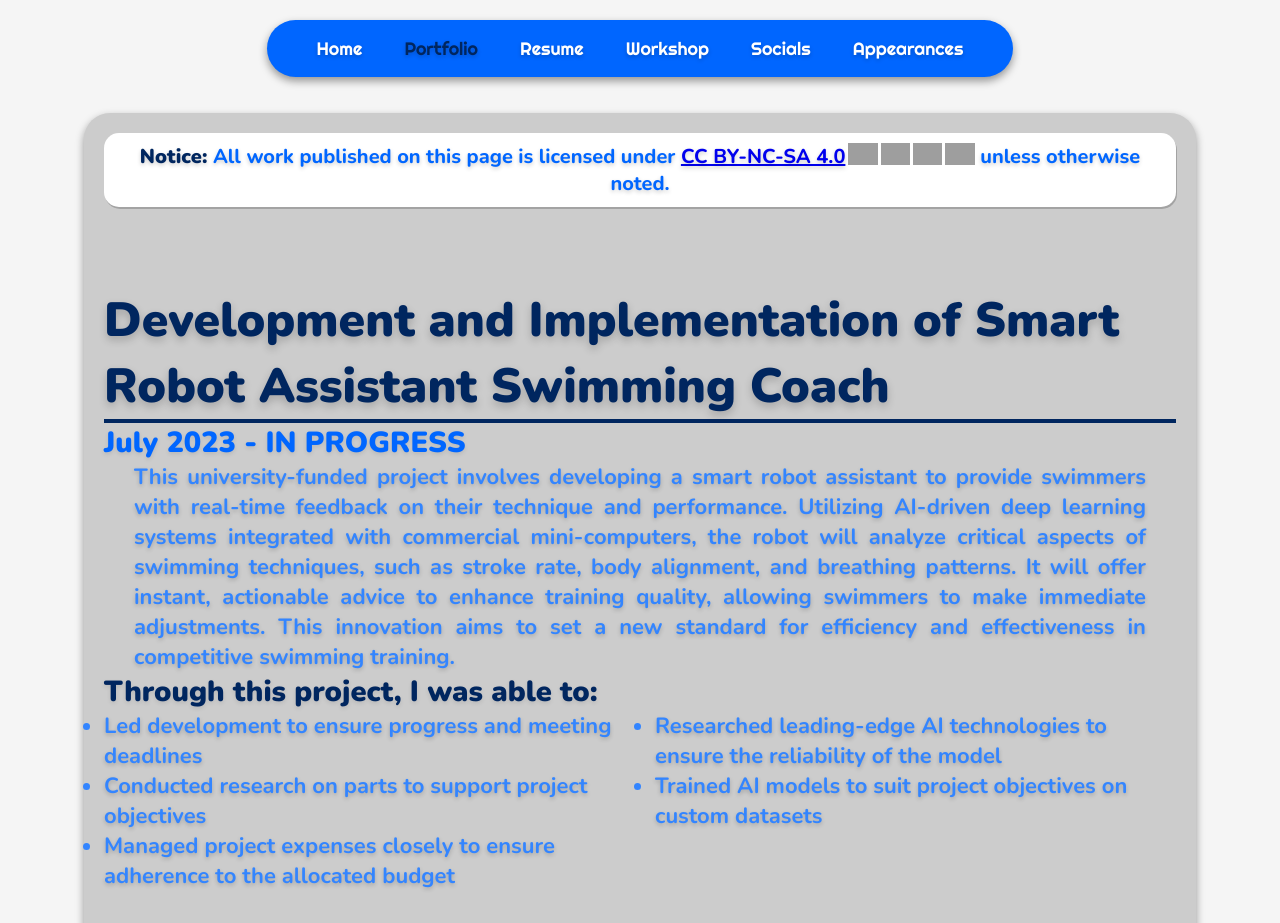
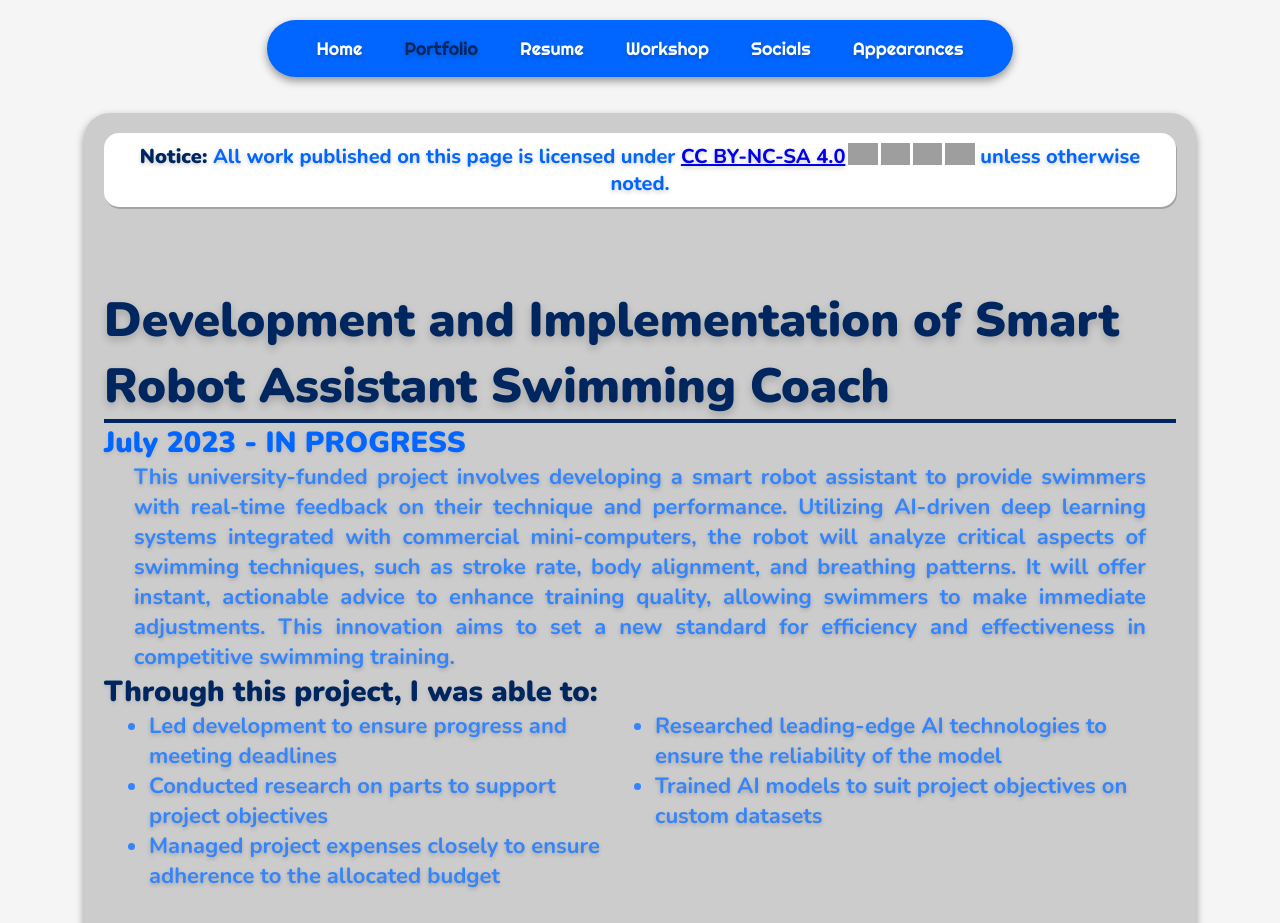
Before and after one commit to LaudersP/pwldigital-website-v2, a React (Create React App) app: page /portfolio in a window 1280 px wide. Shown: the top 923 px of the page. Built offline with nearby package versions, Linux system fonts and the light colour scheme; grey boxes are pictures that could not be loaded.

Commit message:
style: Added left margin back to ul elements

```diff
--- a/src/Components/Display/Project/Project.css
+++ b/src/Components/Display/Project/Project.css
@@ -32,7 +32,7 @@
 }
 
 .project-outcome ul {
-  margin: 0;
+  margin: 0 45px;
   columns: 2;
   column-gap: 30px;
 }
```
